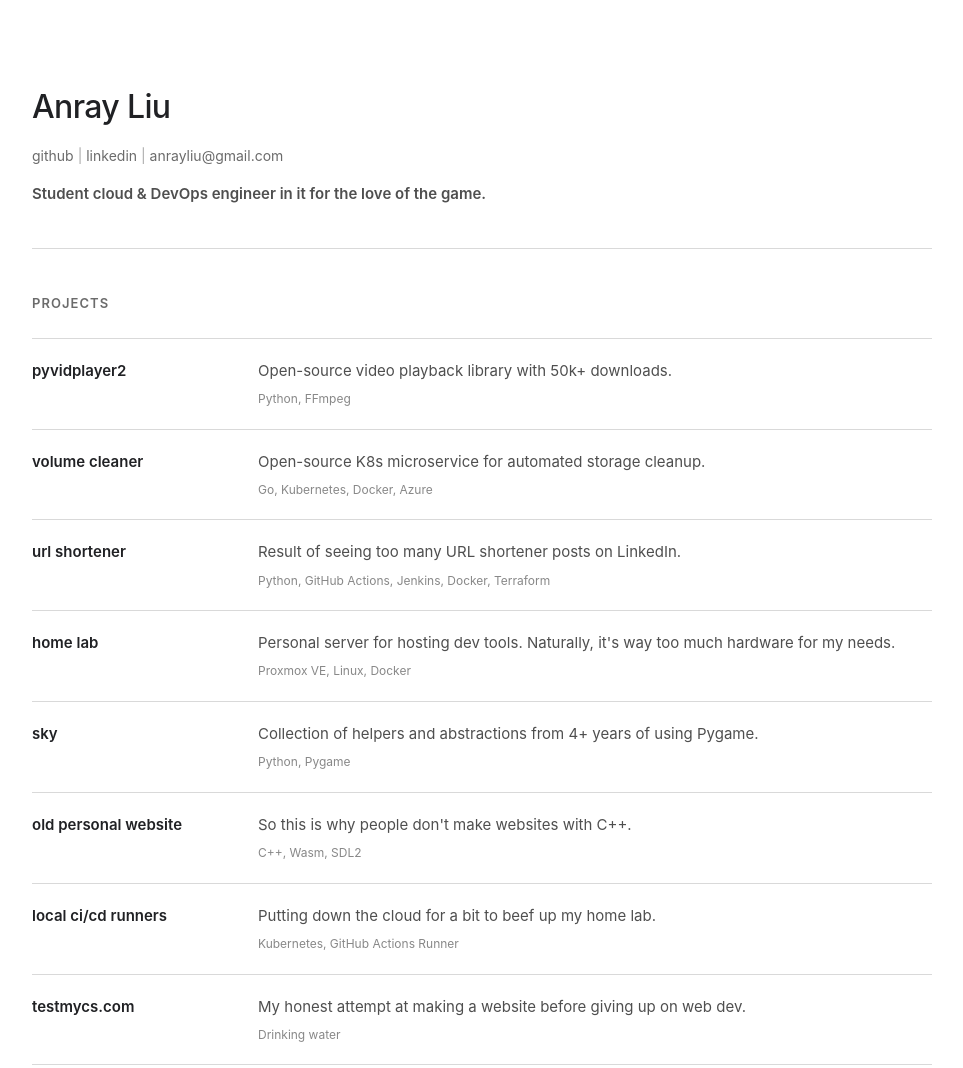
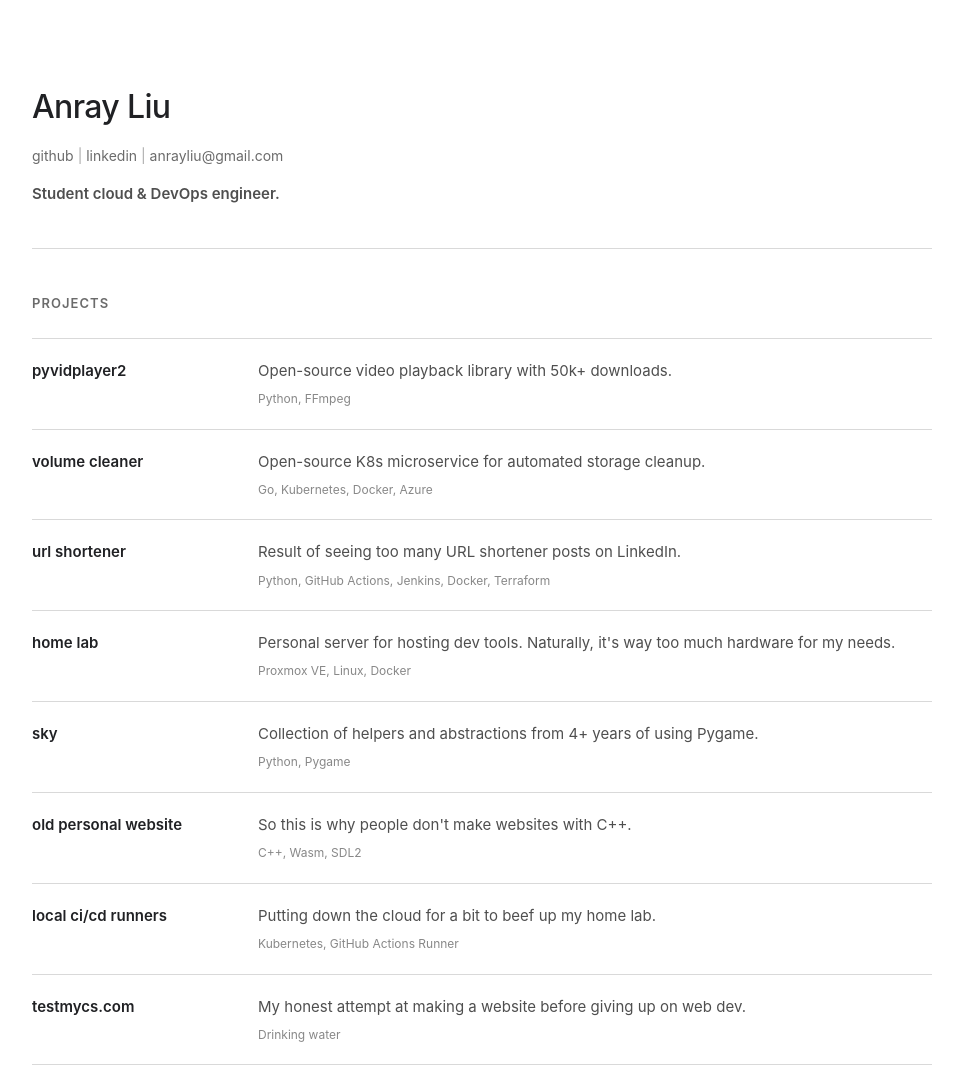
Before and after one commit to anrayliu/personal-portfolio-3, a plain HTML site: page index.html in a window 1280 px wide. Shown: the whole page, without its empty margins (158-1121 px from the left). Drawn offline with Linux system fonts and the light colour scheme.

Commit message:
feat: update description

```diff
--- a/index.html
+++ b/index.html
@@ -34,7 +34,7 @@
                     </span> -->
                 </nav>
                 <p class="hero-description">
-                    Student cloud & DevOps engineer in it for the love of the game.
+                    Student cloud & DevOps engineer.
                 </p>
             </div>
             <!-- <img src="https://avatars.githubusercontent.com/u/74158148?s=96&v=4" alt="Anray Liu profile picture"> -->
```
